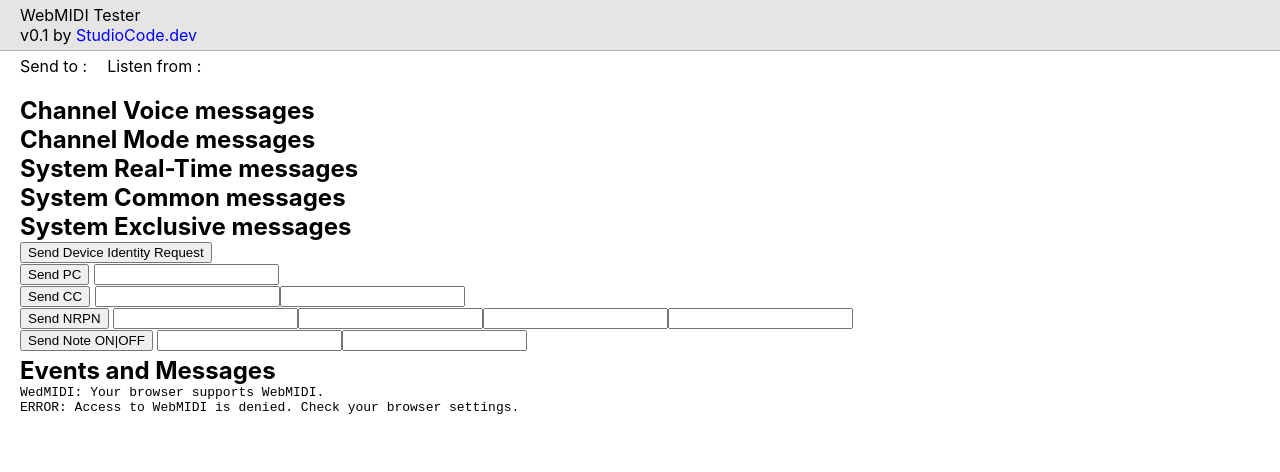
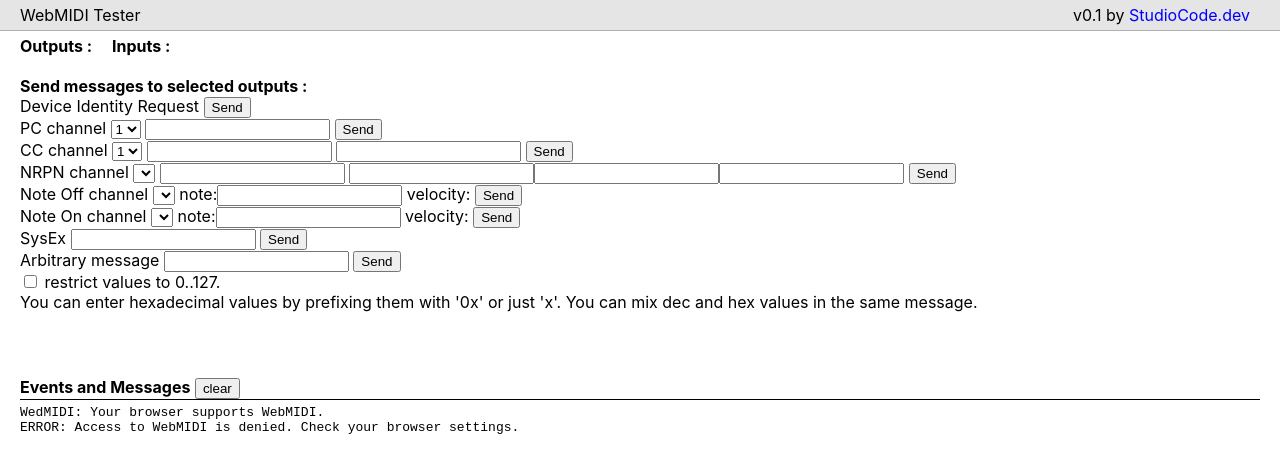
Before and after one commit to francoisgeorgy/webmidi-tester, a website: page src/index.html in a window 1280 px wide. Drawn offline with nearby package versions, Linux system fonts and the light colour scheme.

Commit message:
work in progress

```diff
--- a/src/index.html
+++ b/src/index.html
@@ -39,43 +39,81 @@
 -->
         <div class="ports">
             <div>
-                <span>Send to :</span>
+                <span class="bold">Outputs :</span>
                 <div id="outputs" class="infos"></div>
             </div>
             <div class="ml-20">
-                <span>Listen from :</span>
+                <span class="bold">Inputs :</span>
                 <div id="inputs" class="infos"></div>
             </div>
         </div>
         <div class="tools">
-            <h2>Channel Voice messages</h2>
-            <h2>Channel Mode messages</h2>
-            <h2>System Real-Time messages</h2>
-            <h2>System Common messages</h2>
-            <h2>System Exclusive messages</h2>
+<!--            <h2>Channel Voice messages</h2>-->
+<!--            <h2>Channel Mode messages</h2>-->
+<!--            <h2>System Real-Time messages</h2>-->
+<!--            <h2>System Common messages</h2>-->
+<!--            <h2>System Exclusive messages</h2>-->
+            <span class="bold">Send messages to selected outputs :</span>
             <div>
-                <button>Send Device Identity Request</button>
+                <label>Device Identity Request</label>
+                <button>Send</button>
+            </div>
+            <div id="send-pc-block">
+                <label>PC</label>
+                channel <select class="data-ch">
+                    <option value="0">1</option>
+                    <option value="1">2</option>
+                    <option value="2">3</option>
+                </select>
+                <input type="text" class="data1" />
+                <button title="send a Program Change message" class="btSend">Send</button>
             </div>
             <div>
-                <button title="send a Program Change message">Send PC</button>
-                <input type="text "/>
+                <label>CC</label>
+                channel <select class="data-ch">
+                    <option value="0">1</option>
+                    <option value="1">2</option>
+                    <option value="2">3</option>
+                </select>
+                <input type="text" class="data1" /> <input type="text" class="data2" />
+                <button title="send a Continuous Controller message" class="btSend">Send</button>
             </div>
             <div>
-                <button title="send a Continuous Controller message">Send CC</button>
-                <input type="text "/><input type="text "/>
+                <label>NRPN</label>
+                channel <select></select> <input type="text"/> <input type="text"/><input type="text"/><input type="text"/>
+                <button title="send a Non-Registered Parameter Number message"  class="btSend">Send</button>
             </div>
             <div>
-                <button title="send a Non-Registered Parameter Number message">Send NRPN</button>
-                <input type="text "/><input type="text "/><input type="text "/><input type="text "/>
+                <label>Note Off</label>
+                channel <select></select> note:<input type="text"/> velocity:
+                <button title="send a Note OFF message"  class="btSend">Send</button>
             </div>
             <div>
-                <button title="send a Note ON or Note OFF message">Send Note ON|OFF</button>
-                <input type="text "/><input type="text "/>
+                <label>Note On</label>
+                channel <select></select> note:<input type="text"/> velocity:
+                <button title="send a Note ON message"  class="btSend">Send</button>
+            </div>
+            <div>
+                <label>SysEx</label>
+                <input type="text"/>
+                <button title="send a Note ON or Note OFF message"  class="btSend">Send</button>
+            </div>
+            <div>
+                <label>Arbitrary message</label>
+                <input type="text"/>   <button title="send an arbitrary message"  class="btSend">Send</button>
+                <div>
+                <input type="checkbox" /> restrict values to 0..127.
+                </div>
             </div>
         </div>
+        <div>
+            You can enter hexadecimal values by prefixing them with '0x' or just 'x'. You can mix dec and hex values in the same message.
+        </div>
     </main>
+    <div class="block-title">
+        <span class="bold">Events and Messages</span> <button id="btClearMessages">clear</button>
+    </div>
     <div class="messages">
-        <h2>Events and Messages</h2>
         <div id="logentries">
         </div>
         <div id="end-of-list"></div>
--- a/src/layout.css
+++ b/src/layout.css
@@ -16,6 +16,8 @@
 header {
     padding: 5px 20px;
     background-color: #c0c0c0;
+    display: flex;
+    justify-content: space-between;
 }
 
 main {
@@ -24,6 +26,10 @@
     background-color: var(--main-bg-color);
     /*display: flex;*/
     /*flex-direction: row;*/
+}
+
+.block-title {
+    padding: 0 20px;
 }
 
 .ports {
@@ -42,14 +48,20 @@
     width: 30%;
 }
 
+.bottom {
+}
+
 .messages {
-    padding: 0 20px;
+    border-top: 1px solid black;
+    /*padding: 0 20px;*/
+    margin: 0 20px;
+    height:50%;
+    overflow-y: auto;
     background-color: var(--messages-bg-color);
-    height: 60%;
-    overflow-y: auto;
 }
 
 #logentries {
+    padding: 5px 0 0 0;
     font-family: monospace;
 }
 
--- a/src/main.js
+++ b/src/main.js
@@ -21,9 +21,50 @@
 
 
 //=============================================================================
+// Messages
+//-----------------------------------------------------------------------------
+
+/**
+ * @param {number[]} data
+ * @returns {Uint8Array}
+ */
+function universalSysex(data) {
+    //TODO: clamp the numbers to 0..255
+    return new Uint8Array([
+        SYSEX_START,
+        ...data,
+        SYSEX_END
+    ]);
+}
+
+
+/**
+ * @param {number[]} data
+ * @param {number[]} manufacturer
+ * @returns {Uint8Array}
+ */
+function sysex(data, manufacturer) {
+    //TODO: clamp the numbers to 0..255
+    return new Uint8Array([
+        SYSEX_START,
+        ...manufacturer,
+        ...data,
+        SYSEX_END
+    ]);
+}
+
+/**
+ *
+ * @param {string} outputId
+ * @returns {void}
+ */
+function sendDeviceIdRequest(outputId) {
+    // this.send(universalSysex(SYSEX_COMMANDS[SYSEX_ID_REQUEST]), outputId);
+}
+
+//=============================================================================
 //
 //-----------------------------------------------------------------------------
-
 
 /*
 function print(what, where, cls, reverse) {
@@ -52,12 +93,30 @@
 function onClickPortEnable(event) {
     console.log("click on ", event.target.id, event);
     let id = event.target.id.substring("enable-port-".length);
-    inputs[id].enabled = $(`output#${event.target.id}`).is(':checked');
+    console.log("id is", id, outputs);
+    outputs[id].enabled = $(`input#${event.target.id}`).is(':checked');
     console.log(outputs);
+}
+
+function onClickBtSend(event) {
+    // console.log(event);
+    // console.log('id', $( this ).parent().get( 0 ).id);
+    console.log('data-ch', $( this ).siblings('.data-ch').val());
+    console.log('data1', $( this ).siblings('.data1').val());
+    console.log('data2', $( this ).siblings('.data2').val());
+    console.log('data3', $( this ).siblings('.data3').val());
+    send([0x80, 0x3c, 0x00]);
+}
+
+function onClickBtClearMessages() {
+    clearContent("logentries");
 }
 
 function setupUIHandler() {
     $('#outputs').on('click', 'input.port-enable', onClickPortEnable);
+    $('.btSend').on('click', onClickBtSend);
+    $('#btClearMessages').on('click', onClickBtClearMessages);
+
 }
 
 //=============================================================================
@@ -133,6 +192,30 @@
 //
 //-----------------------------------------------------------------------------
 
+
+/**
+ *
+ * @param {Uint8Array} data
+ */
+function send(data) {
+    console.log(outputs);
+    for(const id in outputs) {
+        console.log("send to ", id, outputs[id].name);
+        if (!outputs[id].enabled) {
+            console.log(`output port ${id} is disabled; skipping`);
+            continue;
+        }
+        const port = outputById(id);
+        if (port) {
+            console.warn(`output port ${id} found`);
+            channel = 0;
+            logMessageOut("[" + hs(data) + "] Ch." + (channel+1) + " " + port.name)
+            port.send(data);
+        } else {
+            console.warn(`output port ${id} not found`);
+        }
+    }
+}
 
 function listInputsAndOutputs() {
     if (MIDI === null) return;
```
Also changed, not shown: README.md.
